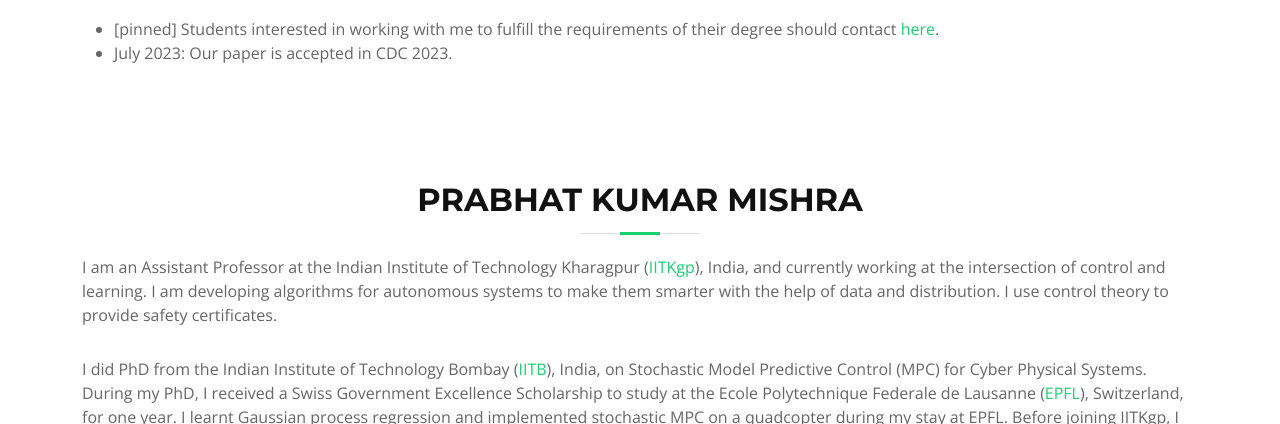
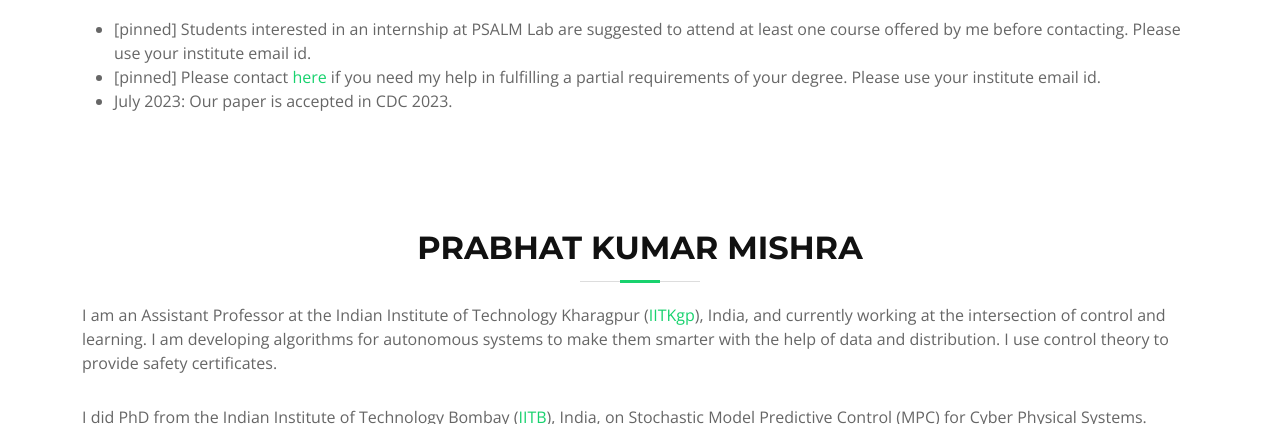
Before and after one commit to prabhatkmishra/prabhatkmishra.github.io, a plain HTML site: page index.html in a window 1280 px wide. Shown: the part 676-1100 px from the top of the page. Drawn offline with nearby package versions, Linux system fonts and the light colour scheme; files whose address does not match are found by name; a web font is replaced by a local one.

Commit message:
announcement changed

```diff
--- a/index.html
+++ b/index.html
@@ -197,7 +197,8 @@
         </header>
 
         <ul>
-            <li>[pinned] Students interested in working with me to fulfill the requirements of their degree should contact <a href = "#contact">here</a>. </li>
+            <li>[pinned] Students interested in an internship at PSALM Lab are suggested to attend at least one course offered by me before contacting. Please use your institute email id.</li>
+            <li>[pinned] Please contact <a href = "#contact">here</a> if you need my help in fulfilling a partial requirements of your degree. Please use your institute email id.
             <li>July 2023: Our paper is accepted in CDC 2023.</li>
             <!-- <li>Sep 2021: Our <a href = "https://arxiv.org/abs/2101.05941">paper</a> is accepted in Automatica.</li>
             <li>Dec 2020: Our <a href = "https://arxiv.org/abs/2006.04367v1">paper</a> is accepted in Automatica.</li>
```
